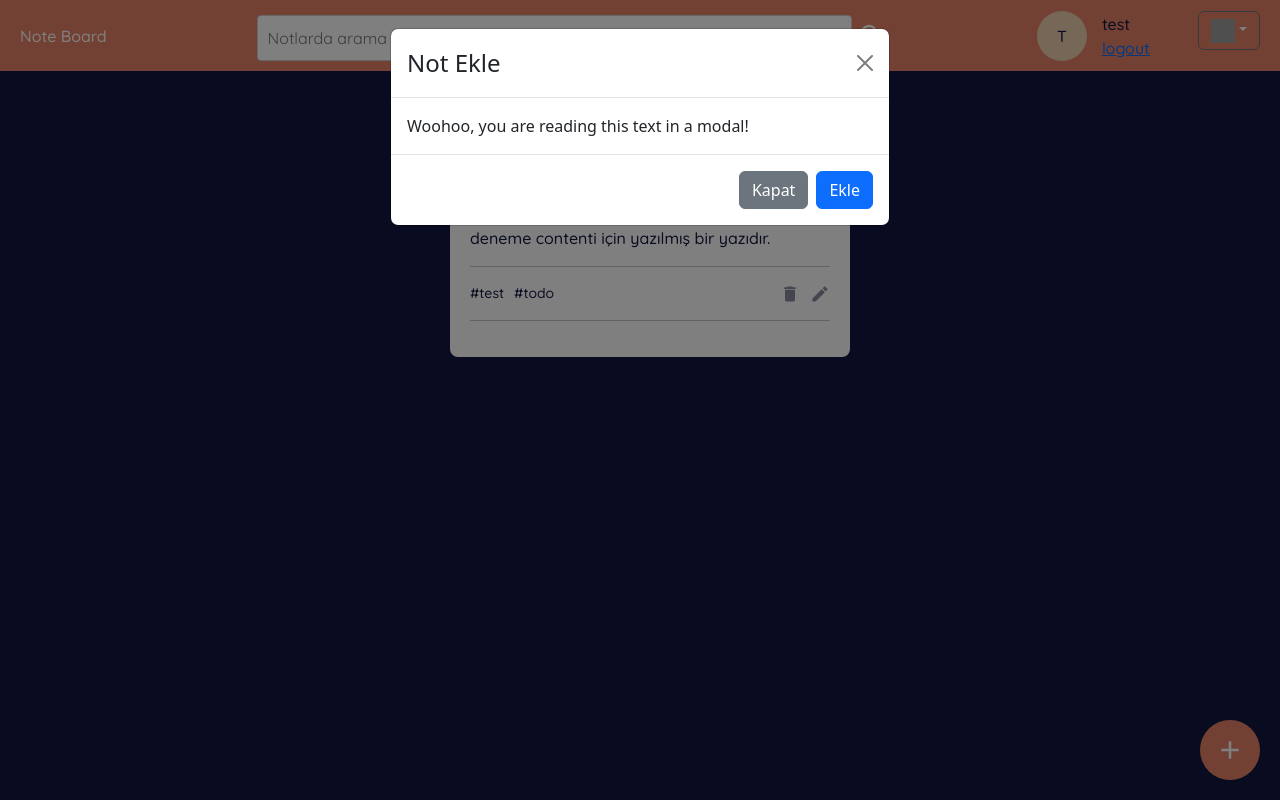
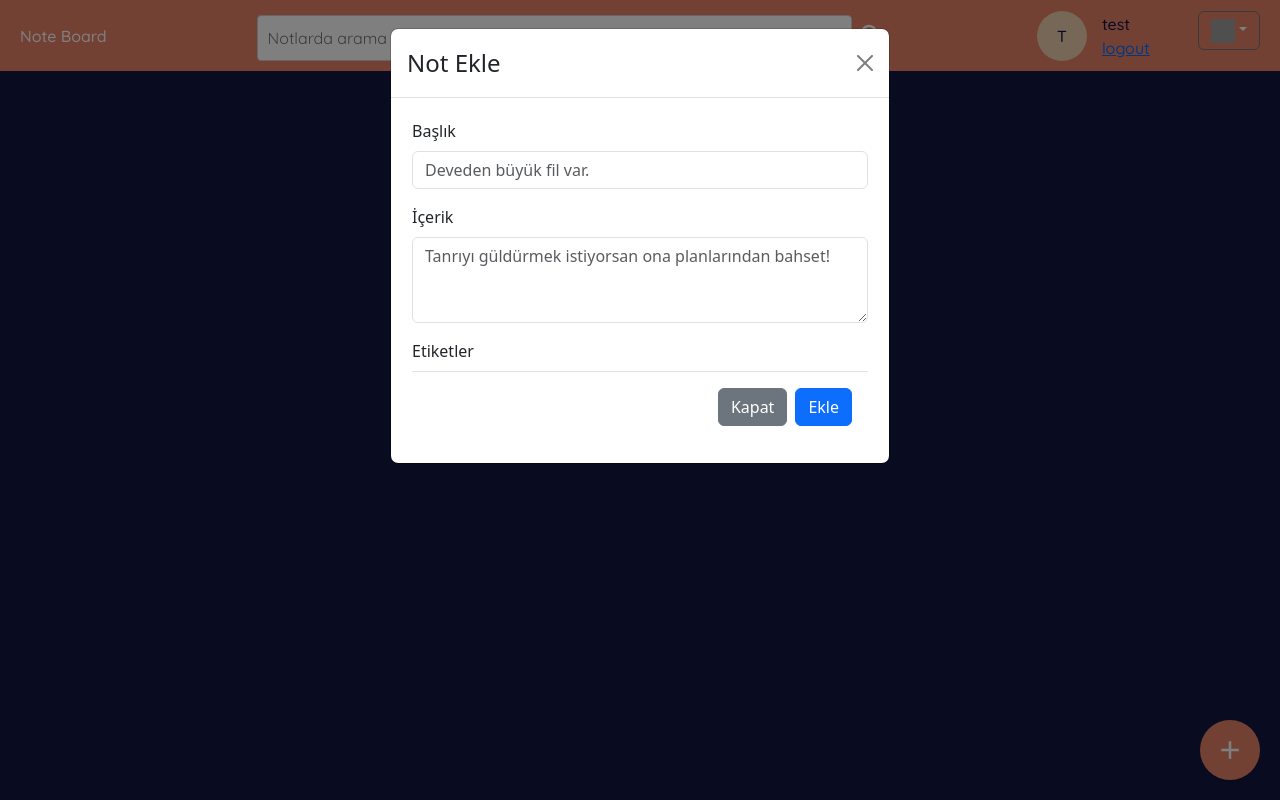
Before and after one commit to aliergul/note-board-app, a React (Create React App) app in the folder frontend/: page /dashboard in a window 1280 px wide. Both pictures are taken after a click on the element 1230 px from the left and 750 px from the top of the page. Built offline with nearby package versions, Linux system fonts and the light colour scheme; grey boxes are pictures that could not be loaded.

Commit message:
improvement modals and other things

```diff
--- a/frontend/src/components/NoteCard/NoteCard.js
+++ b/frontend/src/components/NoteCard/NoteCard.js
@@ -7,6 +7,7 @@ import { RiPushpin2Fill, RiPushpinLine } from "react-icons/ri";
 const NoteCard = ({
   title,
   inserttime,
+  endtime,
   content,
   tags,
   isPinned,
@@ -31,6 +32,7 @@ const NoteCard = ({
             )}
           </div>
           <span>{moment(inserttime * 1000).format("DD/MM/YYYY HH:mm")}</span>
+          <span>{moment(endtime * 1000).format("DD/MM/YYYY HH:mm")}</span>
         </div>
         <hr />
         <p>{content}</p>
--- a/frontend/src/components/NoteCard/NoteCardAddEdit.js
+++ b/frontend/src/components/NoteCard/NoteCardAddEdit.js
@@ -1,8 +1,8 @@
 import React from "react";
-import { Button, Modal } from "react-bootstrap";
+import { Button, Form, Modal } from "react-bootstrap";
 import { useTranslation } from "react-i18next";
 
-const NoteCardAddEdit = ({ open, setOpen, type = "add" }) => {
+const NoteCardAddEdit = ({ open, setOpen, type = "add", data }) => {
   const { t } = useTranslation();
 
   const handleClose = () => {
@@ -12,6 +12,7 @@ const NoteCardAddEdit = ({ open, setOpen, type = "add" }) => {
   const handleAction = () => {
     console.log("type: ", type);
   };
+
   return (
     <>
       <Modal show={open} onHide={handleClose}>
@@ -20,15 +21,44 @@ const NoteCardAddEdit = ({ open, setOpen, type = "add" }) => {
             {type === "add" ? t("modal.title_add") : t("modal.title_edit")}
           </Modal.Title>
         </Modal.Header>
-        <Modal.Body>Woohoo, you are reading this text in a modal!</Modal.Body>
+        <Modal.Body>
+          <div className="add-edit-modal-container">
+            <Form onSubmit={handleAction}>
+              <Form.Group className="mb-3">
+                <Form.Label>{t("modal.form_title")}</Form.Label>
+                <Form.Control
+                  type="text"
+                  placeholder={t("modal.form_title_placeholder")}
+                  defaultValue={type === "edit" ? data?.title : ""}
+                />
+              </Form.Group>
+              <Form.Group className="mb-3">
+                <Form.Label>{t("modal.form_content_title")}</Form.Label>
+                <Form.Control
+                  as="textarea"
+                  rows={3}
+                  placeholder={t("modal.form_content_placeholder")}
+                  defaultValue={type === "edit" ? data?.content : ""}
+                />
+              </Form.Group>
+              <Form.Group className="">
+                <Form.Label>{t("modal.form_tags_title")}</Form.Label>
+                {/* <Form.Control
+                  type="text"
+                  placeholder={t("modal.form_title_placeholder")}
+                /> */}
+              </Form.Group>
               <Modal.Footer>
                 <Button variant="secondary" onClick={handleClose}>
                   {t("modal.close")}
                 </Button>
-          <Button variant="primary" onClick={handleAction}>
+                <Button variant="primary" type="submit">
                   {type === "add" ? t("modal.add") : t("modal.edit")}
                 </Button>
               </Modal.Footer>
+            </Form>
+          </div>
+        </Modal.Body>
       </Modal>
     </>
   );
--- a/frontend/src/components/NoteCard/NoteCardDelete.js
+++ b/frontend/src/components/NoteCard/NoteCardDelete.js
@@ -2,7 +2,7 @@ import React from "react";
 import { Button, Modal } from "react-bootstrap";
 import { useTranslation } from "react-i18next";
 
-const NoteCardDelete = ({ open, setOpen }) => {
+const NoteCardDelete = ({ open, setOpen, data }) => {
   const { t } = useTranslation();
 
   const handleClose = () => {
@@ -18,12 +18,20 @@ const NoteCardDelete = ({ open, setOpen }) => {
         <Modal.Header closeButton>
           <Modal.Title>{t("modal.title_delete")}</Modal.Title>
         </Modal.Header>
-        <Modal.Body>Woohoo, you are reading this text in a modal!</Modal.Body>
+        <Modal.Body>
+          <span
+            dangerouslySetInnerHTML={{
+              __html: t("modal.delete_description", {
+                title: data?.title,
+              }),
+            }}
+          />
+        </Modal.Body>
         <Modal.Footer>
           <Button variant="secondary" onClick={handleClose}>
             {t("modal.close")}
           </Button>
-          <Button variant="primary" onClick={handleAction}>
+          <Button variant="danger" onClick={handleAction}>
             {t("modal.delete")}
           </Button>
         </Modal.Footer>
--- a/frontend/src/components/NoteCard/NoteCardModal.js
+++ b/frontend/src/components/NoteCard/NoteCardModal.js
@@ -2,15 +2,20 @@ import React from "react";
 import NoteCardAddEdit from "./NoteCardAddEdit";
 import NoteCardDelete from "./NoteCardDelete";
 
-const NoteCardModal = ({ open, setOpen, type }) => {
+const NoteCardModal = ({ open, setOpen, type, noteCard }) => {
   return (
     <>
       {open && (
         <>
           {type !== "delete" ? (
-            <NoteCardAddEdit open={open} setOpen={setOpen} type={type} />
+            <NoteCardAddEdit
+              open={open}
+              setOpen={setOpen}
+              type={type}
+              data={noteCard}
+            />
           ) : (
-            <NoteCardDelete open={open} setOpen={setOpen} />
+            <NoteCardDelete open={open} setOpen={setOpen} data={noteCard} />
           )}
         </>
       )}
--- a/frontend/src/i18n/tr.json
+++ b/frontend/src/i18n/tr.json
@@ -28,6 +28,12 @@
     "close": "Kapat",
     "add": "Ekle",
     "edit": "Düzenle",
-    "delete": "Sil"
+    "delete": "Sil",
+    "form_title": "Başlık",
+    "form_title_placeholder": "Deveden büyük fil var.",
+    "form_content_title": "İçerik",
+    "form_content_placeholder": "Tanrıyı güldürmek istiyorsan ona planlarından bahset!",
+    "form_tags_title": "Etiketler",
+    "delete_description": " <span class='fw-bold'>{{title}}</span> isimli not tamamen silinecektir. Onaylıyor musunuz?"
   }
 }
--- a/frontend/src/pages/Home/Home.js
+++ b/frontend/src/pages/Home/Home.js
@@ -6,6 +6,7 @@ import NoteCardModal from "../../components/NoteCard/NoteCardModal";
 const exampleData = {
   title: "Note Board Test Title",
   inserttime: 1722599696,
+  modified_date: 1722956068,
   content:
     "Bu deneme contenti için yazılmış bir yazıdır. Bu deneme contenti için yazılmış bir yazıdır.",
   tags: ["test", "todo"],
@@ -21,7 +22,7 @@ const Home = () => {
       <div className="dashboard-content">
         <NoteCard
           title={exampleData?.title}
-          inserttime={exampleData?.date}
+          inserttime={exampleData?.inserttime}
           content={exampleData?.content}
           tags={exampleData?.tags}
           isPinned={exampleData?.isPinned}
@@ -41,7 +42,12 @@ const Home = () => {
       >
         <MdAdd size={30} />
       </div>
-      <NoteCardModal open={openModal} setOpen={setOpenModal} type={modalType} />
+      <NoteCardModal
+        open={openModal}
+        setOpen={setOpenModal}
+        type={modalType}
+        noteCard={exampleData}
+      />
     </>
   );
 };
--- a/frontend/src/styles/main.css
+++ b/frontend/src/styles/main.css
@@ -14,6 +14,13 @@ html,
   height: 100%;
   margin: 0;
   background-color: #131842;
+}
+
+hr {
+  margin-top: 1rem;
+  margin-bottom: 1rem;
+  border: 0;
+  border-top: 1px solid rgba(0, 0, 0, 0.1);
 }
 
 .wrapper {
@@ -296,18 +303,19 @@ html,
 }
 
 /* Modal */
-.modal-header {
-  display: flex;
+.add-edit-modal-container {
+  display: grid;
+  width: 100%;
   align-items: center;
-  justify-content: space-between;
-}
-.modal-button {
-  border: none;
+  padding: 5px;
 }
 
-hr {
-  margin-top: 1rem;
-  margin-bottom: 1rem;
-  border: 0;
-  border-top: 1px solid rgba(0, 0, 0, 0.1);
+.add-edit-modal-section {
+  display: grid;
+  color: #131842;
+  opacity: 0.5;
 }
+
+.add-edit-modal-title-input {
+  border: #333;
+}
```
Lines whose indentation alone changed are shown as unchanged.
